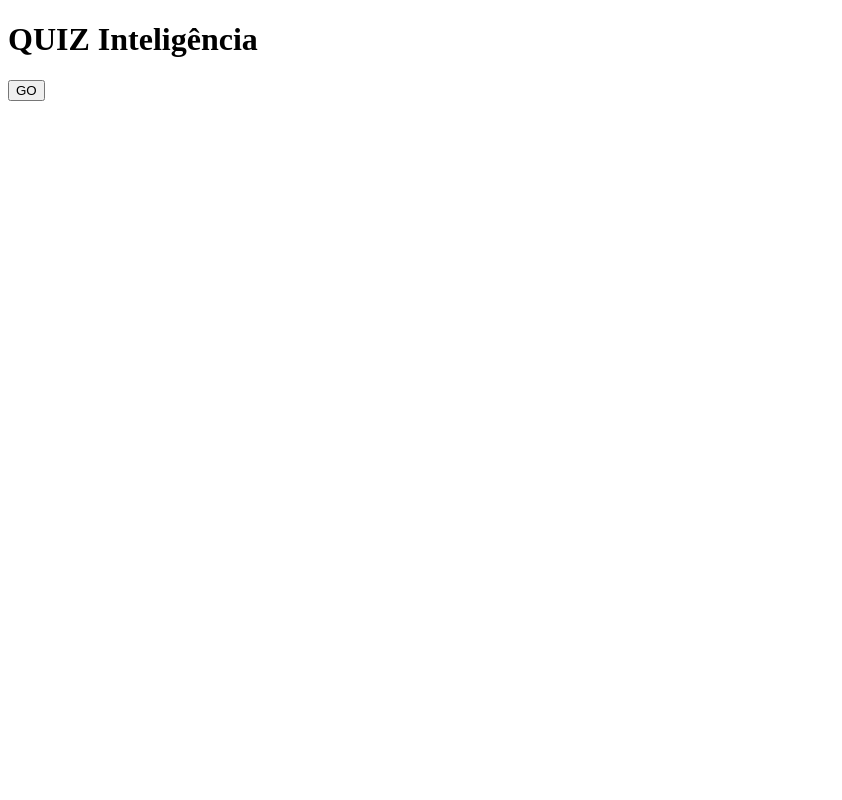
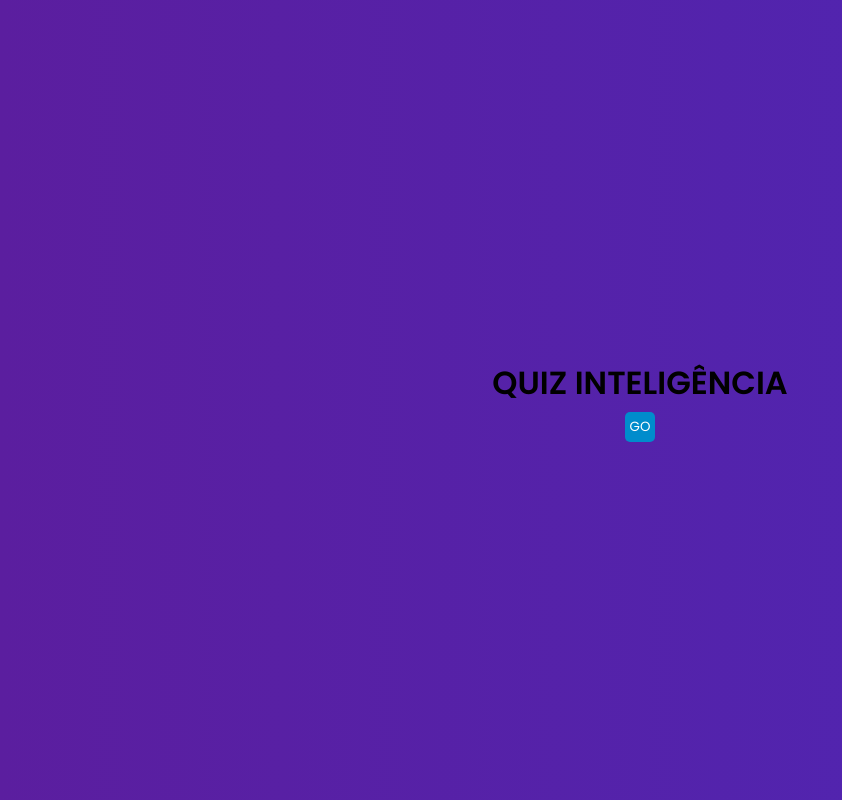
Before and after one commit to MattSouzaDev/Quiz-sistem, a plain HTML site: page go.html in a window 1280 px wide. Shown: the whole page, without its empty margins (0-842 px from the left). Drawn offline with Linux system fonts and the light colour scheme.

Commit message:
Lincado go.html com style.css

```diff
--- a/go.html
+++ b/go.html
@@ -3,11 +3,12 @@
     <head>
         <meta charset="UTF-8"/>
         <meta name="viewport" content="width=device-width, initial-scale=1.0" />
+        <link rel="stylesheet" href="style.css">
         <title> QUIZ - INTELIGÊNCIA</title>
     </head>
 
     <body>
-        <h1> QUIZ Inteligência</h1>
+        <h1> QUIZ INTELIGÊNCIA</h1>
         <a href="index.html"><button>GO</button></a>
     </body>
 </html>
```
